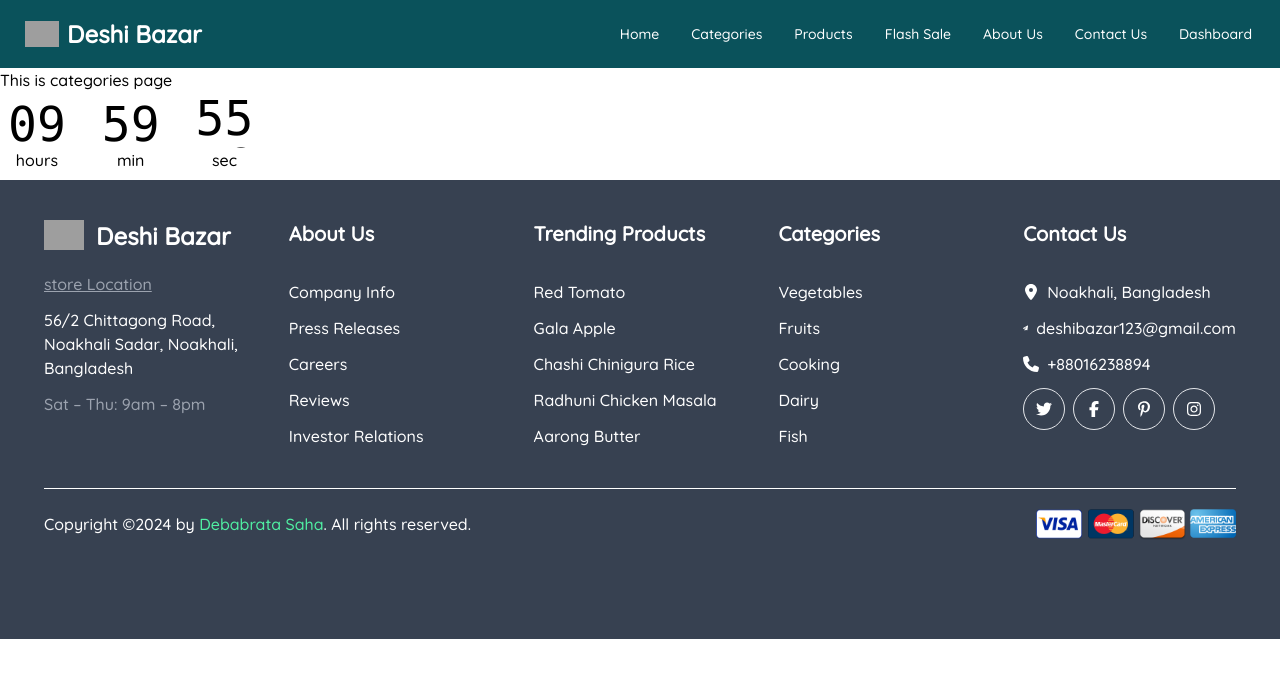
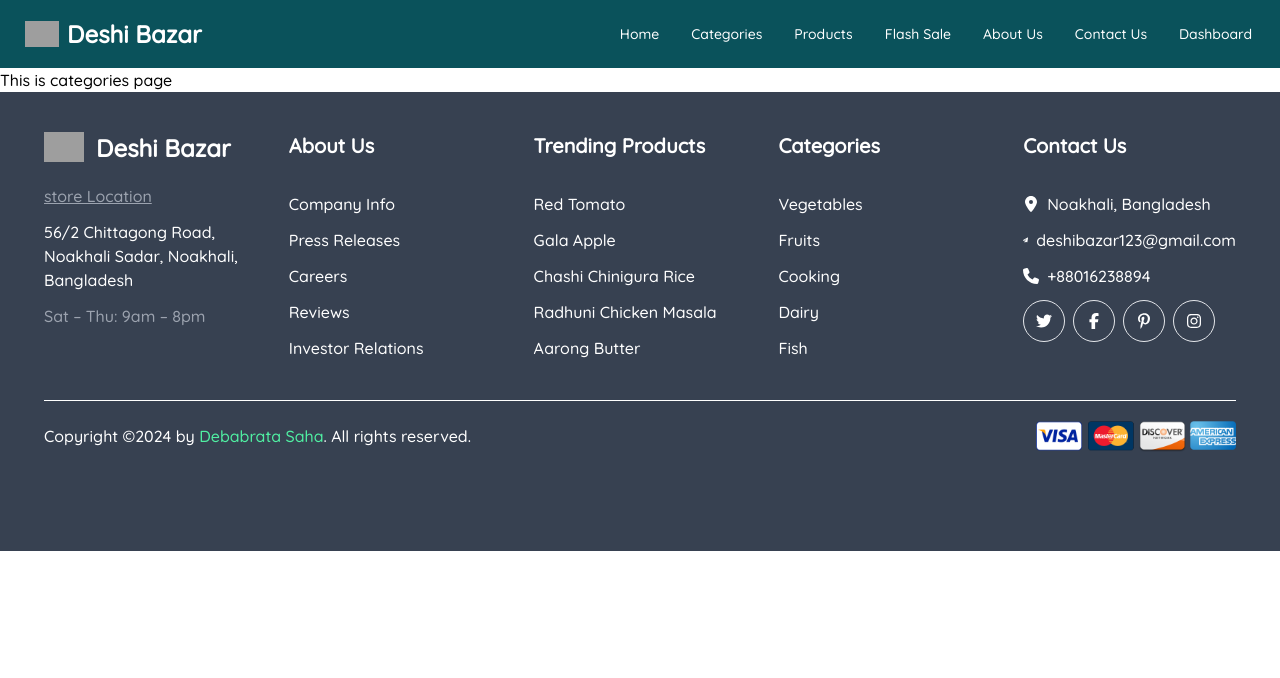
Before and after one commit to DebabrataSaha-570/Deshi-Bazar-client, a Next.js app: page /categories in a window 1280 px wide. Shown: the top 678 px of the page. Built offline with nearby package versions, Linux system fonts and the light colour scheme; grey boxes are pictures that could not be loaded.

Commit message:
count down timer added

```diff
--- a/src/app/categories/page.tsx
+++ b/src/app/categories/page.tsx
@@ -1,4 +1,3 @@
-"use client";
 import React from "react";
 import CommonLayout from "../(withCommonLayout)/layout";
 import type { Metadata } from "next";
@@ -13,11 +12,11 @@ const Categories = () => {
   return (
     <CommonLayout>
       <h3>This is categories page</h3>
-      <UseCountDown
+      {/* <UseCountDown
         InitialHours={10}
         InitialMinutes={0}
         InitialSeconds={0}
-      ></UseCountDown>
+      ></UseCountDown> */}
     </CommonLayout>
   );
 };
--- /dev/null
+++ b/src/app/error.tsx
@@ -0,0 +1,30 @@
+"use client"; // Error components must be Client Components
+
+import { useEffect } from "react";
+
+export default function Error({
+  error,
+  reset,
+}: {
+  error: Error & { digest?: string };
+  reset: () => void;
+}) {
+  useEffect(() => {
+    // Log the error to an error reporting service
+    console.error(error);
+  }, [error]);
+
+  return (
+    <div>
+      <h2 className="text-xl text-red-500">Something went wrong!</h2>
+      <button
+        onClick={
+          // Attempt to recover by trying to re-render the segment
+          () => reset()
+        }
+      >
+        Try again
+      </button>
+    </div>
+  );
+}
--- a/src/app/flashSale/page.tsx
+++ b/src/app/flashSale/page.tsx
@@ -4,6 +4,7 @@ import type { Metadata } from "next";
 import { TProduct } from "@/types";
 import Container from "@/components/ui/Container";
 import ProductCard from "@/components/ui/ProductCard";
+import UseCountDown from "@/components/ui/UseCountDown";
 // import useCountDown from "@/lib/useCountDown";
 
 export const metadata: Metadata = {
@@ -27,37 +28,18 @@ const FlashSale = async () => {
   return (
     <CommonLayout>
       <Container className="px-8 mt-10 mb-16">
-        <div>
+        <div className="flex flex-col md:flex-row items-start md:items-center gap-5">
           <h2 className="text-3xl font-semibold">Flash Sale</h2>
+
+          <div className="flex items-center gap-5 md:mx-5">
+            <h3 className="text-2xl ">Ending In </h3>
+            <UseCountDown
+              InitialHours={10}
+              InitialMinutes={5}
+              InitialSeconds={7}
+            ></UseCountDown>{" "}
+          </div>
         </div>
-
-        {/* <UseCountDown
-          InitialHours={10}
-          InitialMinutes={0}
-          InitialSeconds={0}
-        ></UseCountDown> */}
-
-        {/* <div className="flex gap-5 text-center auto-cols-max">
-          <h2>Ends In:</h2>
-          <div className="flex flex-col p-2 bg-neutral rounded-box text-neutral-content">
-            <span className="countdown font-mono text-5xl">
-              <span style={{ "--value": hours }}></span>
-            </span>
-            hours
-          </div>
-          <div className="flex flex-col p-2 bg-neutral rounded-box text-neutral-content">
-            <span className="countdown font-mono text-5xl">
-              <span style={{ "--value": minutes }}></span>
-            </span>
-            min
-          </div>
-          <div className="flex flex-col p-2 bg-neutral rounded-box text-neutral-content">
-            <span className="countdown font-mono text-5xl">
-              <span style={{ "--value": seconds }}></span>
-            </span>
-            sec
-          </div>
-        </div> */}
 
         <div className="my-10">
           <div className="grid grid-cols-1 md:grid-cols-3 lg:grid-cols-4 gap-5 justify-items-center">
--- a/src/components/FlashSaleHome/FlashSaleHome.tsx
+++ b/src/components/FlashSaleHome/FlashSaleHome.tsx
@@ -4,6 +4,7 @@ import SecondaryButton from "../ui/SecondaryButton";
 import { TProduct } from "@/types";
 import ProductCard from "../ui/ProductCard";
 import Link from "next/link";
+import UseCountDown from "../ui/UseCountDown";
 
 const FlashSaleHome = async () => {
   const res = await fetch(
@@ -23,15 +24,30 @@ const FlashSaleHome = async () => {
 
   return (
     <Container className="px-8 my-16">
-      <div className="flex justify-between items-center">
+      <div className="flex  justify-between items-center">
         <h2 className="text-4xl font-semibold">Flash Sale</h2>
+
+        <div className="hidden md:flex items-center gap-5 md:mx-5">
+          <h3 className="text-2xl ">Ending In </h3>
+          <UseCountDown
+            InitialHours={10}
+            InitialMinutes={5}
+            InitialSeconds={7}
+          ></UseCountDown>{" "}
+        </div>
 
         <Link href="/flashSale">
           <SecondaryButton>View All</SecondaryButton>
         </Link>
-        {/* <SecondaryButton>
-          <Link href="/flashSale">View All</Link>
-        </SecondaryButton> */}
+      </div>
+
+      <div className="flex md:hidden items-center gap-5 my-4">
+        <h3 className="text-2xl ">Ending In </h3>
+        <UseCountDown
+          InitialHours={10}
+          InitialMinutes={5}
+          InitialSeconds={7}
+        ></UseCountDown>{" "}
       </div>
 
       <div className="my-10">
--- a/src/components/ui/UseCountDown.tsx
+++ b/src/components/ui/UseCountDown.tsx
@@ -1,3 +1,4 @@
+"use client";
 import { useEffect, useState } from "react";
 
 const UseCountDown = ({
@@ -31,29 +32,19 @@ const UseCountDown = ({
     return () => clearInterval(interval);
   }, [hours, minutes, seconds]);
   return (
-    <div className="flex gap-5 text-center auto-cols-max">
-      <div className="flex flex-col p-2 bg-neutral rounded-box text-neutral-content">
-        <span className="countdown font-mono text-5xl">
-          {/* <span> {hours}</span> */}
-          <span style={{ "--value": hours } as any}></span>
-        </span>
-        hours
-      </div>
-      <div className="flex flex-col p-2 bg-neutral rounded-box text-neutral-content">
-        <span className="countdown font-mono text-5xl">
-          {/* <span> {minutes}</span> */}
-          <span style={{ "--value": minutes } as any}></span>
-        </span>
-        min
-      </div>
-      <div className="flex flex-col p-2 bg-neutral rounded-box text-neutral-content">
-        <span className="countdown font-mono text-5xl">
-          <span style={{ "--value": seconds } as any}></span>
-          {/* <span> {seconds}</span> */}
-        </span>
-        sec
-      </div>
-    </div>
+    <span className=" font-mono text-xl">
+      <span className=" bg-[#FF6801] px-4 py-2 rounded-sm text-white text-2xl ">
+        {hours}
+      </span>
+      <span className="text-[#FF6801] mx-2">:</span>
+      <span className="bg-[#FF6801] px-4 py-2 rounded-sm text-white text-2xl">
+        {minutes}
+      </span>
+      <span className="text-[#FF6801] mx-2">:</span>
+      <span className="bg-[#FF6801] px-4 py-2 rounded-sm text-white text-2xl">
+        {seconds}
+      </span>
+    </span>
   );
 };
 
```
Also changed, not shown: src/app/[productCategory]/[productId]/page.tsx (+14 -0 lines).
